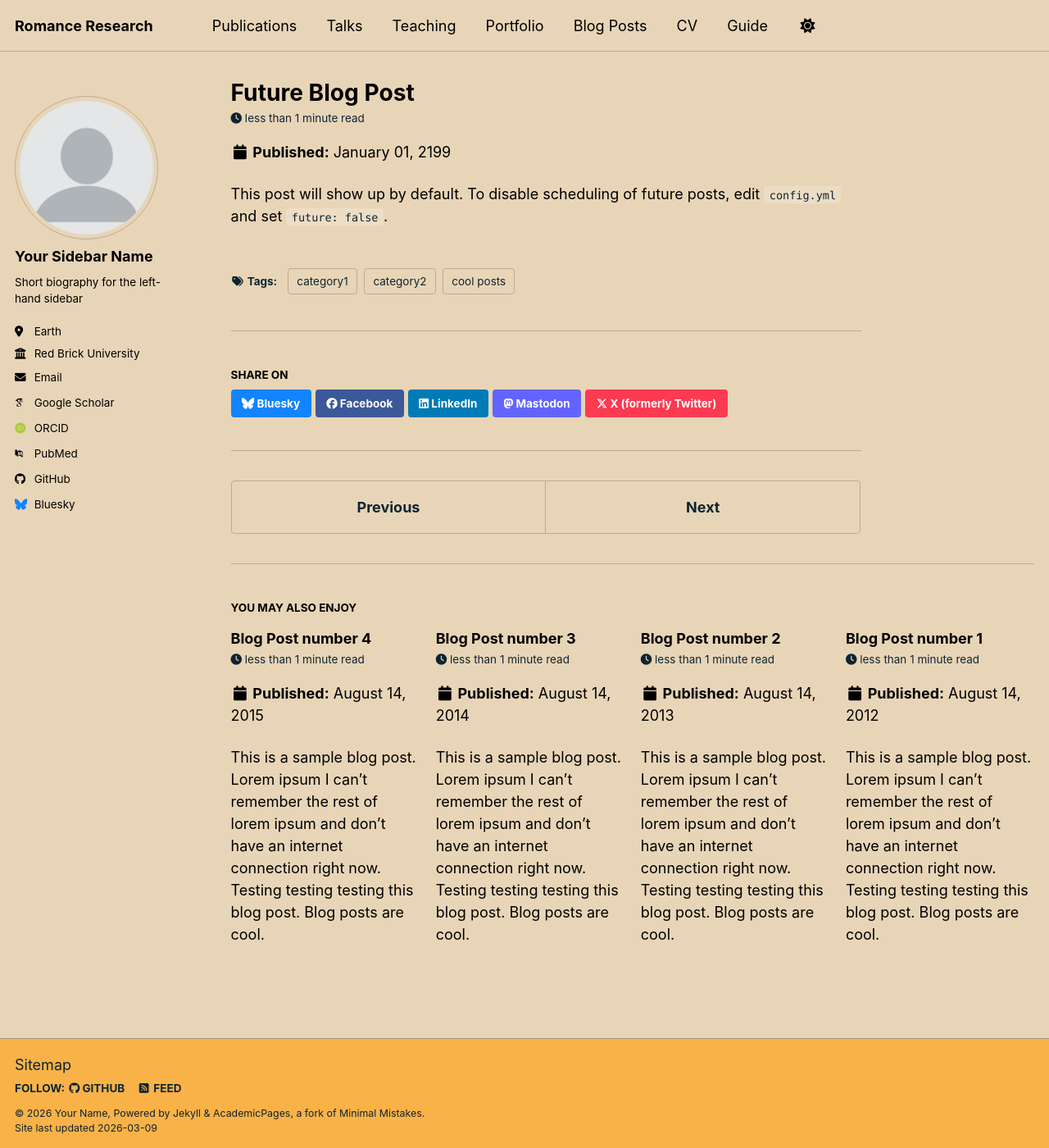
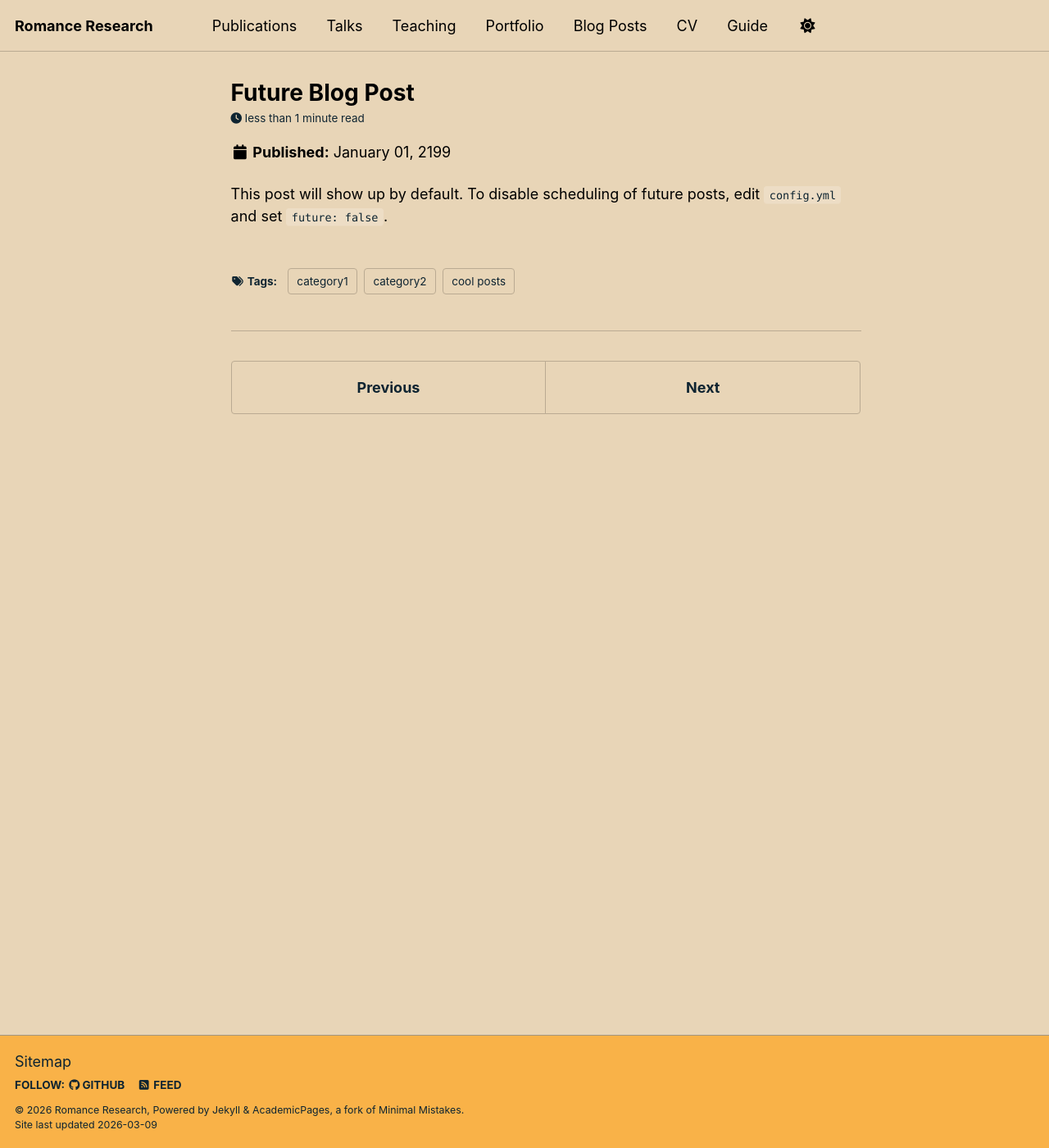
Before and after one commit to romanceresearch/romanceresearch.github.io, a Jekyll site: the page built from _posts/2199-01-01-future-post.md, in a window 1280 px wide and 1400 px high. Shown: the whole window at 82% size. Built offline with Jekyll 4.4.1, drawn with Linux system fonts in a browser that asks for light colours; some web fonts are replaced; a script bundle is joined from its source files by our own code; library files that are not in the unit come from our copies; some of the changed lines change nothing that is shown.

Commit message:
Update _config.yml

```diff
--- a/_config.yml
+++ b/_config.yml
@@ -1,116 +1,110 @@
 # Welcome to Jekyll!
 #
-# This config file is meant for settings that affect your entire site, values
-# which you are expected to set up once and rarely need to edit after that.
-# For technical reasons, this file is *NOT* reloaded automatically when you use
-# `jekyll serve -l -H localhost`. If you change this file, please restart the
-# server process.
+# This config file contains global site settings for Romance Research.
+# If you change this file locally, restart the Jekyll server.
 
 # Basic Site Settings
 locale                   : "en-US"
-site_theme               : "sunrise" # The available themes options are "default", "air", "sunrise", "mint", "dirt" and "contrast"
+site_theme               : "sunrise"
 title                    : "Romance Research"
 title_separator          : "-"
-name                     : &name "Your Name"
-description              : &description "R — Research O — On M — Modeling A — Attraction N — Networks C — Compatibility E — Economics"   # Update this with a general description of your site, this is the default if not overridden by a page
-url                      : https://romanceresearch.org # The base hostname & protocol for your site e.g. "https://[your GitHub username].github.io",
-                                                           # or if you already have some other page hosted on Github then use "https://[your GitHub username].github.io/[Your Repo Name]"
-baseurl                  : "" # the subpath of your site, e.g. "/blog"
+name                     : &name "Romance Research"
+description              : &description "A playful independent journal exploring love, attraction, relationships, longing, heartbreak, compatibility, and modern dating through essays, field notes, and speculative research."
+url                      : "https://romanceresearch.org"
+baseurl                  : ""
 repository               : "romanceresearch/romanceresearch.github.io"
 
-# Site Author - The following control what appear as part of the author content on the side bar.
-#               If a field is blank the icon and link will not appear, otherwise it will be shown.
-#               Additional customization can be done by editing /_includes/author-profile.html
+# Site Author / Sidebar
 author:
-  # Biographic information
-  avatar           : "profile.png"
-  name             : "Your Sidebar Name"
-  pronouns         : # example: "she/her"
-  bio              : "Short biography for the left-hand sidebar"
-  location         : "Earth"
-  employer         : "Red Brick University"
-  uri              : # URL
-  email            : "none@example.org"
+  avatar                 : "/images/logo.png"
+  name                   : "Romance Research"
+  pronouns               :
+  bio                    : "A playful research journal and editorial collective studying love, attraction, intimacy, modern dating, heartbreak, and the strange logic of human connection."
+  location               : "Internet"
+  employer               : "Independent Research Collective"
+  uri                    : "https://romanceresearch.org"
+  email                  : "editor@romanceresearch.org"
 
   # Academic websites
-  academia         : # URL
-  arxiv            : # URL - Update with the correct link to your profile
-  googlescholar    : "https://scholar.google.com/citations?user=PS_CX0AAAAAJ"
-  inspire-hep      : # URL
-  impactstory      : # URL
-  orcid            : "https://orcid.org/yourorcidurl"
-  semantic         : # URL
-  ssrn             : # URL
-  pubmed           : "https://www.ncbi.nlm.nih.gov/pubmed/?term=john+snow"
-  researchgate     : # URL
-  scopus           : # URL
-  zotero           : # URL
-
+  academia               :
+  arxiv                  :
+  googlescholar          :
+  inspire-hep            :
+  impactstory            :
+  orcid                  :
+  semantic               :
+  ssrn                   :
+  pubmed                 :
+  researchgate           :
+  scopus                 :
+  zotero                 :
 
   # Repositories and software development
-  bitbucket        : # Username - Update with your username on the site
-  codepen          : # Username
-  dribbble         : # Username
-  github           : "academicpages"
-  kaggle           : # Username
-  stackoverflow    : # User number or user number and name (i.e., use "1" or "1/jeff-atwood")
+  bitbucket              :
+  codepen                :
+  dribbble               :
+  github                 : "romanceresearch"
+  kaggle                 :
+  stackoverflow          :
 
   # Social media
-  artstation       : # Username
-  bluesky          : "bsky.app" # Replace this with you Bluesky username
-  facebook         : # Username
-  flickr           : # Username
-  foursquare       : # Username
-  goodreads        : # Username
-  google_plus      : # Username
-  keybase          : # Username
-  instagram        : # Username
-  lastfm           : # Username
-  linkedin         : # Username
-  mastodon         : # URL
-  medium           : # URL
-  pinterest        : # Username
-  soundcloud       : # Username
-  steam            : # Username
-  telegram         : # URL
-  tumblr           : # Username
-  twitter          : # Username for X / Twitter
-  vine             : # Username
-  weibo            : # Username
-  wikipedia        : # Username
-  xing             : # Username
-  youtube          : # Username
-  zhihu            : # Username
+  artstation             :
+  bluesky                :
+  facebook               :
+  flickr                 :
+  foursquare             :
+  goodreads              :
+  google_plus            :
+  keybase                :
+  instagram              :
+  lastfm                 :
+  linkedin               :
+  mastodon               :
+  medium                 :
+  pinterest              :
+  soundcloud             :
+  steam                  :
+  telegram               :
+  tumblr                 :
+  twitter                :
+  vine                   :
+  weibo                  :
+  wikipedia              :
+  xing                   :
+  youtube                :
+  zhihu                  :
 
-# Publication Category - The following the list of publication categories and their headings
+# Publication Categories
 publication_category:
   books:
-    title: 'Books'
+    title: "Books"
   manuscripts:
-    title: 'Journal Articles'
+    title: "Papers"
   conferences:
-    title: 'Conference Papers'
+    title: "Research Notes"
 
 # Site Settings
-teaser                   :  # filename of teaser fallback teaser image placed in /images/ for social media previews
-breadcrumbs              : false # true, false (default)
-words_per_minute         : 160
+teaser                   :
+breadcrumbs              : false
+words_per_minute         : 180
 future                   : true
-read_more                : "disabled" # if enabled, adds "Read more" links to excerpts
-talkmap_link             : false      #change to true to add link to talkmap on talks page
+read_more                : "disabled"
+talkmap_link             : false
+
 comments:
-  provider               : # false (default), "disqus", "discourse", "facebook", "google-plus", "staticman", "custom"
+  provider               :
   disqus:
     shortname            :
   discourse:
-    server               : # https://meta.discourse.org/t/embedding-discourse-comments-via-javascript/31963 , e.g.: meta.discourse.org
+    server               :
   facebook:
     appid                :
-    num_posts            : # 5 (default)
-    colorscheme          : # "light" (default), "dark"
+    num_posts            :
+    colorscheme          :
+
 staticman:
   allowedFields          : ['name', 'email', 'url', 'message']
-  branch                 : "gh-pages" # "master", "gh-pages"
+  branch                 : "gh-pages"
   commitMessage          : "New comment."
   filename               : comment-{@timestamp}
   format                 : "yml"
@@ -123,18 +117,17 @@
     date:
       type               : "date"
       options:
-        format           : "iso8601" # "iso8601" (default), "timestamp-seconds", "timestamp-milliseconds"
+        format           : "iso8601"
+
 atom_feed:
-  hide                   : false     # change to true to hide the RSS feed in the footer
-  path                   : # blank (default) uses feed.xml
-
+  hide                   : false
+  path                   :
 
 # SEO Related
 google_site_verification :
 bing_site_verification   :
 alexa_site_verification  :
 yandex_site_verification :
-
 
 # Social Sharing
 twitter:
@@ -143,28 +136,28 @@
   username               :
   app_id                 :
   publisher              :
-og_image                 :  # Social media default site image
-og_description           :  # Social media default site image description
-# For specifying social profiles
-# - https://developers.google.com/structured-data/customize/social-profiles
+og_image                 :
+og_description           : "Romance Research is an independent journal publishing essays, papers, and field notes on love, attraction, compatibility, intimacy, and modern relationships."
+
 social:
-  type                   : # Person or Organization (defaults to Person)
-  name                   : # If the user or organization name differs from the site's name
-  links: # An array of links to social media profiles
-
+  type                   : "Organization"
+  name                   : "Romance Research"
+  links:
+    - "https://romanceresearch.org"
+    - "https://github.com/romanceresearch"
 
 # Analytics
 analytics:
-  provider               :  "false" # false (default), "google", "google-universal", "google-analytics-4", "custom"
+  provider               : false
   google:
     tracking_id          :
-
 
 # Reading Files
 include:
   - .htaccess
   - _pages
   - files
+
 exclude:
   - "*.sublime-project"
   - "*.sublime-workspace"
@@ -192,118 +185,118 @@
   - README
   - tmp
   - vendor
+
 keep_files:
   - .git
   - .svn
-encoding: "utf-8"
-markdown_ext: "markdown,mkdown,mkdn,mkd,md"
 
+encoding                  : "utf-8"
+markdown_ext              : "markdown,mkdown,mkdn,mkd,md"
 
 # Conversion
-markdown: kramdown
-highlighter: rouge
-lsi: false
-excerpt_separator: "\n\n"
-incremental: false
-
+markdown                  : kramdown
+highlighter               : rouge
+lsi                       : false
+excerpt_separator         : "\n\n"
+incremental               : false
 
 # Markdown Processing
 kramdown:
-  input: GFM
-  hard_wrap: false
-  auto_ids: true
-  footnote_nr: 1
-  entity_output: as_char
-  toc_levels: 1..6
-  smart_quotes: lsquo,rsquo,ldquo,rdquo
-  enable_coderay: false
+  input                   : GFM
+  hard_wrap               : false
+  auto_ids                : true
+  footnote_nr             : 1
+  entity_output           : as_char
+  toc_levels              : 1..6
+  smart_quotes            : lsquo,rsquo,ldquo,rdquo
+  enable_coderay          : false
 
-
-# These settings control the types of collections used by the template
+# Collections
 collections:
   teaching:
-    output: true
-    permalink: /:collection/:path/
+    output                : true
+    permalink             : /:collection/:path/
   publications:
-    output: true
-    permalink: /:collection/:path/
+    output                : true
+    permalink             : /:collection/:path/
   portfolio:
-    output: true
-    permalink: /:collection/:path/
+    output                : true
+    permalink             : /:collection/:path/
   talks:
-    output: true
-    permalink: /:collection/:path/
+    output                : true
+    permalink             : /:collection/:path/
 
+# Defaults
+defaults:
+  # Posts
+  - scope:
+      path                : ""
+      type                : posts
+    values:
+      layout              : single
+      author_profile      : false
+      read_time           : true
+      comments            : false
+      share               : false
+      related             : false
 
-# These settings control how pages and collections are included in the site
-defaults:
-  # _posts
+  # Pages
   - scope:
-      path: ""
-      type: posts
+      path                : ""
+      type                : pages
     values:
-      layout: single
-      author_profile: true
-      read_time: true
-      comments: true
-      share: true
-      related: true
-  # _pages
+      layout              : single
+      author_profile      : false
+
+  # Teaching
   - scope:
-      path: ""
-      type: pages
+      path                : ""
+      type                : teaching
     values:
-      layout: single
-      author_profile: true
-  # _teaching
+      layout              : single
+      author_profile      : false
+      share               : false
+      comments            : false
+
+  # Publications
   - scope:
-      path: ""
-      type: teaching
+      path                : ""
+      type                : publications
     values:
-      layout: single
-      author_profile: true
-      share: true
-      comments: true
-  # _publications
+      layout              : single
+      author_profile      : false
+      share               : false
+      comments            : false
+
+  # Portfolio
   - scope:
-      path: ""
-      type: publications
+      path                : ""
+      type                : portfolio
     values:
-      layout: single
-      author_profile: true
-      share: true
-      comments: true
-  # _portfolio
+      layout              : single
+      author_profile      : false
+      share               : false
+      comments            : false
+
+  # Talks
   - scope:
-      path: ""
-      type: portfolio
+      path                : ""
+      type                : talks
     values:
-      layout: single
-      author_profile: true
-      share: true
-      comment: true
-  # _talks
-  - scope:
-      path: ""
-      type: talks
-    values:
-      layout: talk
-      author_profile: true
-      share: true
-
+      layout              : talk
+      author_profile      : false
+      share               : false
 
 # Sass/SCSS
 sass:
-  sass_dir: _sass
-  style: compressed # https://sass-lang.com/documentation/file.SASS_REFERENCE.html#output_style
-
+  sass_dir                : _sass
+  style                   : compressed
 
 # Outputting
-permalink: /:categories/:title/
-# paginate: 5 # amount of posts to show
-# paginate_path: /page:num/
-timezone: Etc/UTC # https://en.wikipedia.org/wiki/List_of_tz_database_time_zones
-
+permalink                 : /:categories/:title/
+# paginate                : 5
+# paginate_path           : /page:num/
+timezone                  : Etc/UTC
 
 # Plugins
 plugins:
@@ -323,39 +316,17 @@
   - jekyll-redirect-from
   - jemoji
 
+# Archives
+category_archive:
+  type                    : liquid
+  path                    : /categories/
 
-# Archives
-#  Type
-#  - GitHub Pages compatible archive pages built with Liquid ~> type: liquid (default)
-#  - Jekyll Archives plugin archive pages ~> type: jekyll-archives
-#  Path (examples)
-#  - Archive page should exist at path when using Liquid method or you can
-#    expect broken links (especially with breadcrumbs enabled)
-#  - <base_path>/tags/my-awesome-tag/index.html ~> path: /tags/
-#  - <base_path/categories/my-awesome-category/index.html ~> path: /categories/
-#  - <base_path/my-awesome-category/index.html ~> path: /
-category_archive:
-  type: liquid
-  path: /categories/
 tag_archive:
-  type: liquid
-  path: /tags/
-# https://github.com/jekyll/jekyll-archives
-# jekyll-archives:
-#   enabled:
-#     - categories
-#     - tags
-#   layouts:
-#     category: archive-taxonomy
-#     tag: archive-taxonomy
-#   permalinks:
-#     category: /categories/:name/
-#     tag: /tags/:name/
-
+  type                    : liquid
+  path                    : /tags/
 
 # HTML Compression
-# - https://jch.penibelst.de/
 compress_html:
-  clippings: all
+  clippings               : all
   ignore:
-    envs: development
+    envs                  : development
```
